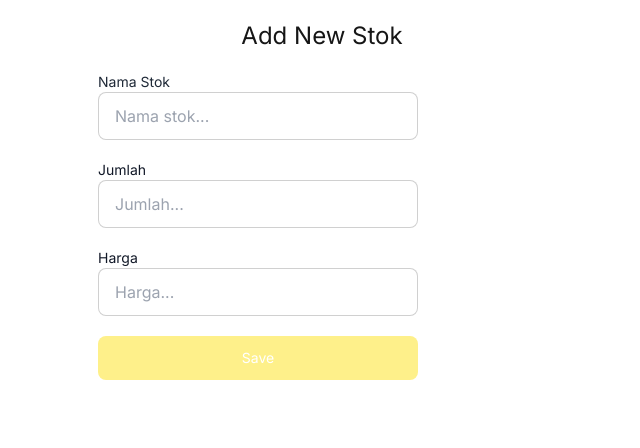
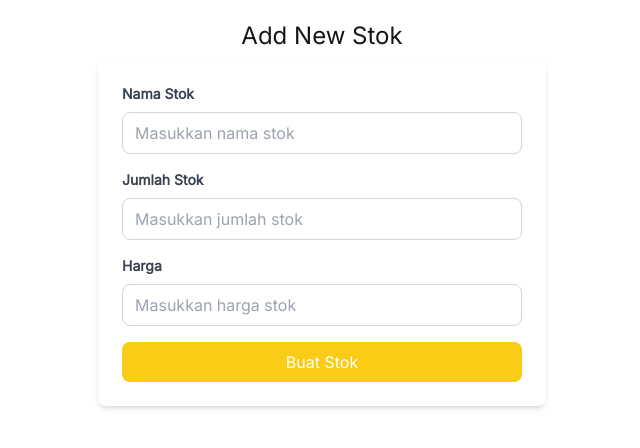
Before and after one commit to xmvgrobx/rumahbudhe-fix, a Next.js app: page /stok/create in a window 1280 px wide. Shown: the top 448 px of the page, without its empty margins (318-958 px from the left). Built offline with nearby package versions, Linux system fonts and the light colour scheme.

Commit message:
error handling stok

```diff
--- a/components/buttons.tsx
+++ b/components/buttons.tsx
@@ -212,18 +212,56 @@ export const DeleteStok = ({ id }: { id: string }) => {
   );
 };
 
-export const StokAddButton = ({ label }: { label: string }) => {
+// export const StokAddButton = ({ label }: { label: string }) => {
+//   const { pending } = useFormStatus();
+//   const router = useRouter();
+//   const className = clsx(
+//     'text-white bg-yellow-200 hover:bg-yellow-300 font-medium rounded-lg text-sm w-80 px-5 py-3 text-center',
+//     {
+//       'opacity-50 cursor-progress': pending,
+//     },
+//   );
+
+//   const handleSubmit = () => {
+//     if (!pending) {
+//       router.push('/stok');
+//     }
+//   };
+
+//   return (
+//     <button
+//       type="submit"
+//       className={className}
+//       disabled={pending}
+//       onClick={handleSubmit}
+//     >
+//       {label === 'save' ? (
+//         <span>{pending ? 'Saving...' : 'Save'}</span>
+//       ) : (
+//         <span>{pending ? 'Saving...' : 'Save'}</span>
+//       )}
+//     </button>
+//   );
+// };
+
+interface StokAddButtonProps {
+  label: string;
+  disabled?: boolean; // Tambahkan properti disabled, yang bersifat opsional
+}
+
+export const StokAddButton = ({ label, disabled }: StokAddButtonProps) => {
   const { pending } = useFormStatus();
   const router = useRouter();
+
   const className = clsx(
     'text-white bg-yellow-200 hover:bg-yellow-300 font-medium rounded-lg text-sm w-80 px-5 py-3 text-center',
     {
-      'opacity-50 cursor-progress': pending,
+      'opacity-50 cursor-progress': pending || disabled, // Jika pending atau disabled, beri kelas untuk tampilan tombol yang tidak aktif
     },
   );
 
   const handleSubmit = () => {
-    if (!pending) {
+    if (!pending && !disabled) {
       router.push('/stok');
     }
   };
@@ -232,7 +270,7 @@ export const StokAddButton = ({ label }: { label: string }) => {
     <button
       type="submit"
       className={className}
-      disabled={pending}
+      disabled={pending || disabled} // Menonaktifkan tombol jika pending atau disabled
       onClick={handleSubmit}
     >
       {label === 'save' ? (
--- a/components/menu/create-menu.tsx
+++ b/components/menu/create-menu.tsx
@@ -53,6 +53,7 @@ const CreateMenuForm = () => {
     if (!image) {
       newErrors.image = 'Image is required';
     }
+
 
     setErrors(newErrors);
     return Object.keys(newErrors).length === 0;
--- a/components/stok/create-stok.tsx
+++ b/components/stok/create-stok.tsx
@@ -1,26 +1,180 @@
-"use client"
+// "use client"
+
+// import React, { useState } from 'react';
+// import { StokAddButton } from '@/components/buttons';
+
+// const CreateStok = () => {
+//   const [state, setState] = useState({
+//     nama: '',
+//     jumlah: '',
+//     harga: '',
+//   });
+
+//   const handleChange = (e: React.ChangeEvent<HTMLInputElement>) => {
+//     const { name, value } = e.target;
+//     setState((prev) => ({
+//       ...prev,
+//       [name]: name === "harga" ? parseFloat(value) || "" : value, // Konversi ke Float untuk harga
+//     }));
+//   };
+
+//   const handleSubmit = async (e: React.FormEvent) => {
+//     e.preventDefault();
+//     const { nama, jumlah, harga} = state;
+
+//     try {
+//       const response = await fetch('/api/stok/create', {
+//         method: 'POST',
+//         headers: {
+//           'Content-Type': 'application/json',
+//         },
+//         body: JSON.stringify({ nama, jumlah, harga }),
+//       });
+
+//       if (response.ok) {
+//         const result = await response.json();
+//         console.log('Stok created successfully:', result);
+//         // Handle successful response, like resetting the form or showing success message
+//       } else {
+//         console.error('Failed to create stok');
+//       }
+//     } catch (error) {
+//       console.error('An error occurred:', error);
+//     }
+//   };
+
+//   return (
+//     <div className="mx-auto mt-5 max-w-md">
+//       <div>
+//         <form onSubmit={handleSubmit}>
+//           <div className="mb-5">
+//             <label
+//               htmlFor="nama"
+//               className="block text-sm font-medium text-gray-800"
+//             >
+//               Nama Stok
+//             </label>
+//             <input
+//               type="text"
+//               name="nama"
+//               id="nama"
+//               className="input input-bordered w-full max-w-xs"
+//               placeholder="Nama stok..."
+//               value={state.nama}
+//               onChange={handleChange}
+//             />
+//           </div>
+
+//           <div className="mb-5">
+//             <label
+//               htmlFor="jumlah"
+//               className="block text-sm font-medium text-gray-900"
+//             >
+//               Jumlah
+//             </label>
+//             <input
+//               type="text"
+//               name="jumlah"
+//               id="jumlah"
+//               className="input input-bordered w-full max-w-xs"
+//               placeholder="Jumlah..."
+//               value={state.jumlah}
+//               onChange={handleChange}
+//             />
+//           </div>
+
+//           <div className="mb-5">
+//             <label
+//               htmlFor="harga"
+//               className="block text-sm font-medium text-gray-900"
+//             >
+//               Harga
+//             </label>
+//             <input
+//               type="number"
+//               name="harga"
+//               id="harga"
+//               className="input input-bordered w-full max-w-xs"
+//               placeholder="Harga..."
+//               value={state.harga}
+//               onChange={handleChange}
+//             />
+//           </div>
+
+//           <StokAddButton label="Save" />
+//         </form>
+//       </div>
+//     </div>
+//   );
+// };
+
+// export default CreateStok;
+
+'use client';
 
 import React, { useState } from 'react';
-import { StokAddButton } from '@/components/buttons';
+import { useRouter } from 'next/navigation';
+
+interface FormErrors {
+  nama?: string;
+  jumlah?: string;
+  harga?: string;
+  general?: string;
+}
 
 const CreateStok = () => {
-  const [state, setState] = useState({
+  const router = useRouter();
+  const [errors, setErrors] = useState<FormErrors>({});
+  const [message, setMessage] = useState<string | null>(null);
+  const [isSubmitting, setIsSubmitting] = useState(false);
+
+  const [formData, setFormData] = useState({
     nama: '',
     jumlah: '',
     harga: '',
   });
 
-  const handleChange = (e: React.ChangeEvent<HTMLInputElement>) => {
+  const handleInputChange = (e: React.ChangeEvent<HTMLInputElement>) => {
     const { name, value } = e.target;
-    setState((prev) => ({
+    setFormData(prev => ({
       ...prev,
-      [name]: name === "harga" ? parseFloat(value) || "" : value, // Konversi ke Float untuk harga
+      [name]: value,
     }));
   };
 
-  const handleSubmit = async (e: React.FormEvent) => {
+  const validateForm = (): boolean => {
+    const newErrors: FormErrors = {};
+
+    if (!formData.nama.trim()) {
+      newErrors.nama = 'Nama stok diperlukan';
+    }
+
+    if (!formData.jumlah.trim()) {
+      newErrors.jumlah = 'Jumlah stok diperlukan';
+    } else if (isNaN(Number(formData.jumlah)) || Number(formData.jumlah) <= 0) {
+      newErrors.jumlah = 'Jumlah harus berupa angka lebih besar dari 0';
+    }
+
+    if (!formData.harga.trim()) {
+      newErrors.harga = 'Harga diperlukan';
+    } else if (isNaN(Number(formData.harga)) || Number(formData.harga) <= 0) {
+      newErrors.harga = 'Harga harus berupa angka lebih besar dari 0';
+    }
+
+    setErrors(newErrors);
+    return Object.keys(newErrors).length === 0;
+  };
+
+  const handleSubmit = async (e: React.FormEvent<HTMLFormElement>) => {
     e.preventDefault();
-    const { nama, jumlah, harga} = state;
+    setIsSubmitting(true);
+    setErrors({});
+    setMessage(null);
+
+    if (!validateForm()) {
+      setIsSubmitting(false);
+      return;
+    }
 
     try {
       const response = await fetch('/api/stok/create', {
@@ -28,82 +182,101 @@ const CreateStok = () => {
         headers: {
           'Content-Type': 'application/json',
         },
-        body: JSON.stringify({ nama, jumlah, harga }),
+        body: JSON.stringify(formData),
       });
 
-      if (response.ok) {
-        const result = await response.json();
-        console.log('Stok created successfully:', result);
-        // Handle successful response, like resetting the form or showing success message
-      } else {
-        console.error('Failed to create stok');
+      const data = await response.json();
+
+      if (!response.ok) {
+        setErrors({
+          general: data.error || 'Terjadi kesalahan saat membuat stok',
+        });
+        return;
       }
-    } catch (error) {
-      console.error('An error occurred:', error);
+
+      setMessage(data.message || 'Stok berhasil dibuat!');
+      router.push('/stok');
+    } catch (err) {
+      setErrors({
+        general: 'Terjadi kesalahan saat menghubungi server',
+      });
+    } finally {
+      setIsSubmitting(false);
     }
   };
 
   return (
-    <div className="mx-auto mt-5 max-w-md">
-      <div>
+    <div className="max-w-md mx-auto p-6 bg-white shadow-md rounded-lg">
+      {/* <h2 className="text-2xl font-bold mb-6 text-center">Buat Stok</h2> */}
       <form onSubmit={handleSubmit}>
-          <div className="mb-5">
-            <label
-              htmlFor="nama"
-              className="block text-sm font-medium text-gray-800"
-            >
-              Nama Stok
-            </label>
+        {/* Pesan Error Umum */}
+        {errors.general && (
+          <div className="bg-red-100 border border-red-400 text-red-700 px-4 py-3 rounded relative mb-4">
+            {errors.general}
+          </div>
+        )}
+
+        {/* Nama Stok */}
+        <div className="mb-4">
+          <label className="block text-gray-700 text-sm font-bold mb-2">Nama Stok</label>
           <input
             type="text"
             name="nama"
-              id="nama"
-              className="input input-bordered w-full max-w-xs"
-              placeholder="Nama stok..."
-              value={state.nama}
-              onChange={handleChange}
+            value={formData.nama}
+            onChange={handleInputChange}
+            className={`w-full px-3 py-2 border rounded-lg ${errors.nama ? 'border-red-500' : 'border-gray-300'}`}
+            placeholder="Masukkan nama stok"
           />
+          {errors.nama && <p className="text-red-500 text-xs mt-1">{errors.nama}</p>}
         </div>
 
-          <div className="mb-5">
-            <label
-              htmlFor="jumlah"
-              className="block text-sm font-medium text-gray-900"
-            >
-              Jumlah
-            </label>
+        {/* Jumlah Stok */}
+        <div className="mb-4">
+          <label className="block text-gray-700 text-sm font-bold mb-2">Jumlah Stok</label>
           <input
             type="text"
             name="jumlah"
-              id="jumlah"
-              className="input input-bordered w-full max-w-xs"
-              placeholder="Jumlah..."
-              value={state.jumlah}
-              onChange={handleChange}
+            value={formData.jumlah}
+            onChange={handleInputChange}
+            className={`w-full px-3 py-2 border rounded-lg ${errors.jumlah ? 'border-red-500' : 'border-gray-300'}`}
+            placeholder="Masukkan jumlah stok"
           />
+          {errors.jumlah && <p className="text-red-500 text-xs mt-1">{errors.jumlah}</p>}
         </div>
 
-          <div className="mb-5">
-            <label
-              htmlFor="harga"
-              className="block text-sm font-medium text-gray-900"
-            >
-              Harga
-            </label>
+        {/* Harga Stok */}
+        <div className="mb-4">
+          <label className="block text-gray-700 text-sm font-bold mb-2">Harga</label>
           <input
             type="number"
             name="harga"
-              id="harga"
-              className="input input-bordered w-full max-w-xs"
-              placeholder="Harga..."
-              value={state.harga}
-              onChange={handleChange}
+            value={formData.harga}
+            onChange={handleInputChange}
+            className={`w-full px-3 py-2 border rounded-lg ${errors.harga ? 'border-red-500' : 'border-gray-300'}`}
+            placeholder="Masukkan harga stok"
+            step="0.01"
           />
+          {errors.harga && <p className="text-red-500 text-xs mt-1">{errors.harga}</p>}
         </div>
 
-          <StokAddButton label="Save" />
+        {/* Pesan sukses */}
+        {message && (
+          <div className="bg-green-100 border border-green-400 text-green-700 px-4 py-3 rounded relative mb-4">
+            {message}
+          </div>
+        )}
+
+        {/* Submit Button */}
+        <div>
+          <button
+            type="submit"
+            disabled={isSubmitting}
+            className="w-full bg-yellow-400 text-white py-2 rounded-lg hover:bg-yellow-600 transition duration-300"
+          >
+            {isSubmitting ? 'Membuat stok...' : 'Buat Stok'}
+          </button>
+        </div>
       </form>
-      </div>
     </div>
   );
 };
```
Lines whose indentation alone changed are shown as unchanged.
